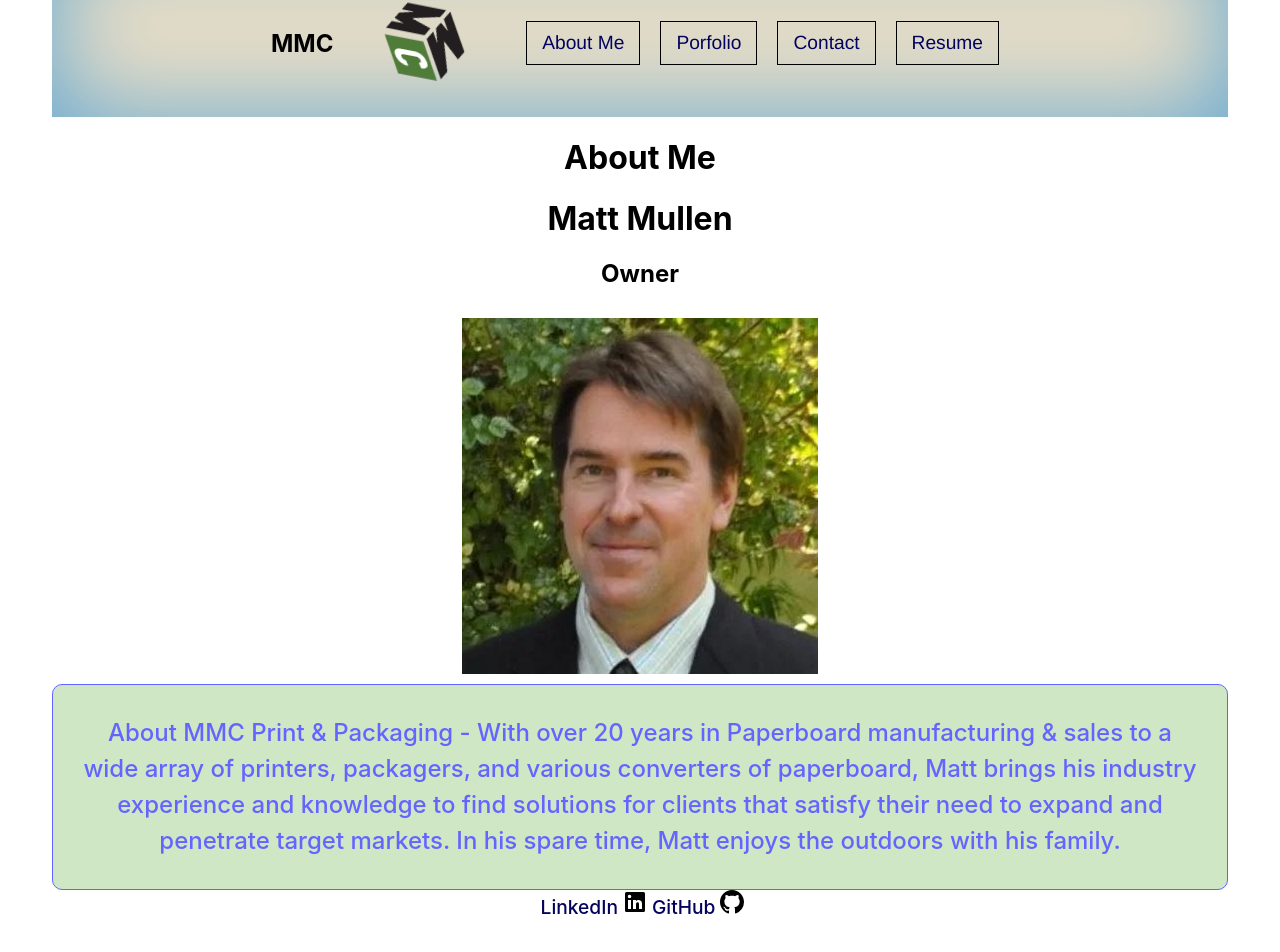
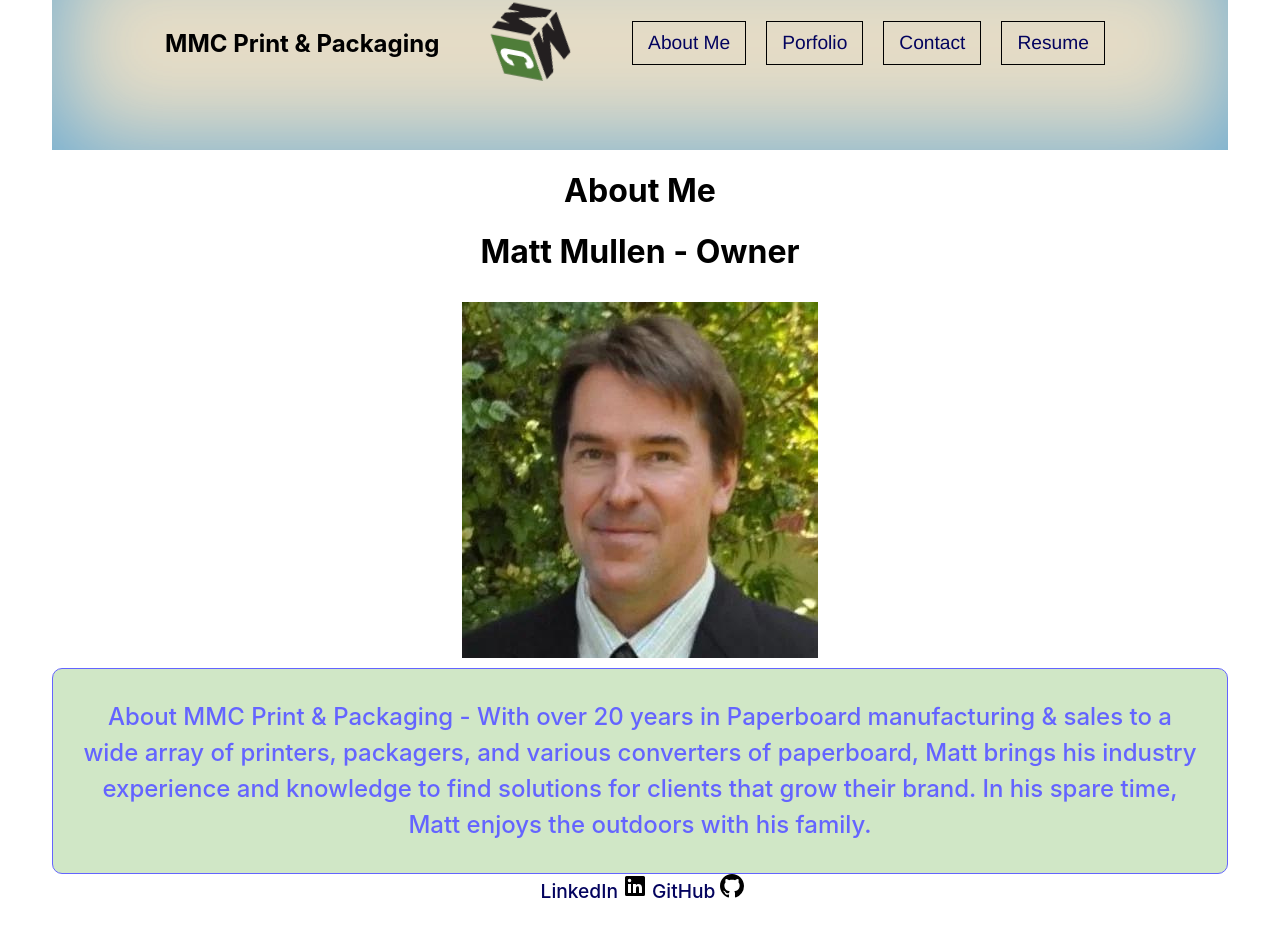
Before and after one commit to MMullen4/MMC_Portfolio, a React (Vite) app: page / in a window 1280 px wide. Shown: the part 115-1067 px from the top of the page. Built offline with nearby package versions, Linux system fonts and the light colour scheme.

Commit message:
revised logo title and css

```diff
--- a/src/components/Nav.tsx
+++ b/src/components/Nav.tsx
@@ -12,7 +12,7 @@ export default function Nav() {
 
   return (
     <nav className="main-header-menu">
-      <h1>MMC</h1>
+      <h1>MMC Print & Packaging</h1>
       <a
         href="https://www.mullenconsulting.biz"
         target="_blank"
--- a/src/components/styles/nav.css
+++ b/src/components/styles/nav.css
@@ -1,6 +1,6 @@
 .main-header-menu {
   display: flex;
-  height: 150px;
+  height: auto;
   flex-wrap: wrap;
   justify-content: center;
   align-items: center;
--- a/src/pages/about.tsx
+++ b/src/pages/about.tsx
@@ -6,8 +6,8 @@ const About: FC = () => {
   return (
     <div>
       <h1>About Me</h1>
-      <h1>Matt Mullen</h1>
-      <h2>Owner</h2>
+      <h1>Matt Mullen - Owner</h1>
+      {/* <h2>Owner</h2> */}
       <div className="card>">
         <img
           className="block mx-auto h-24 rounded-full sm:mx-0 sm:shrink-0"
@@ -18,9 +18,8 @@ const About: FC = () => {
           About MMC Print & Packaging - With over 20 years in Paperboard
           manufacturing & sales to a wide array of printers, packagers, and
           various converters of paperboard, Matt brings his industry experience
-          and knowledge to find solutions for clients that satisfy their need to
-          expand and penetrate target markets. In his spare time, Matt enjoys
-          the outdoors with his family.
+          and knowledge to find solutions for clients that grow their brand. In
+          his spare time, Matt enjoys the outdoors with his family.
         </p>
       </div>
       <Link
```
